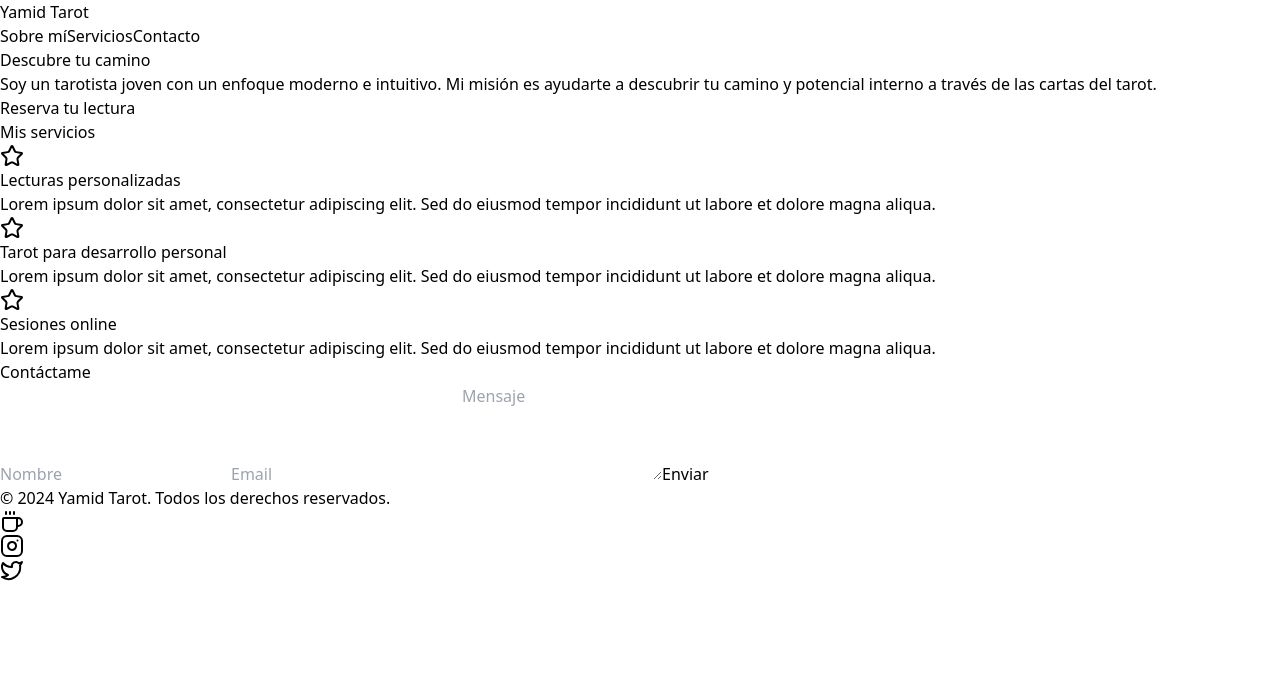
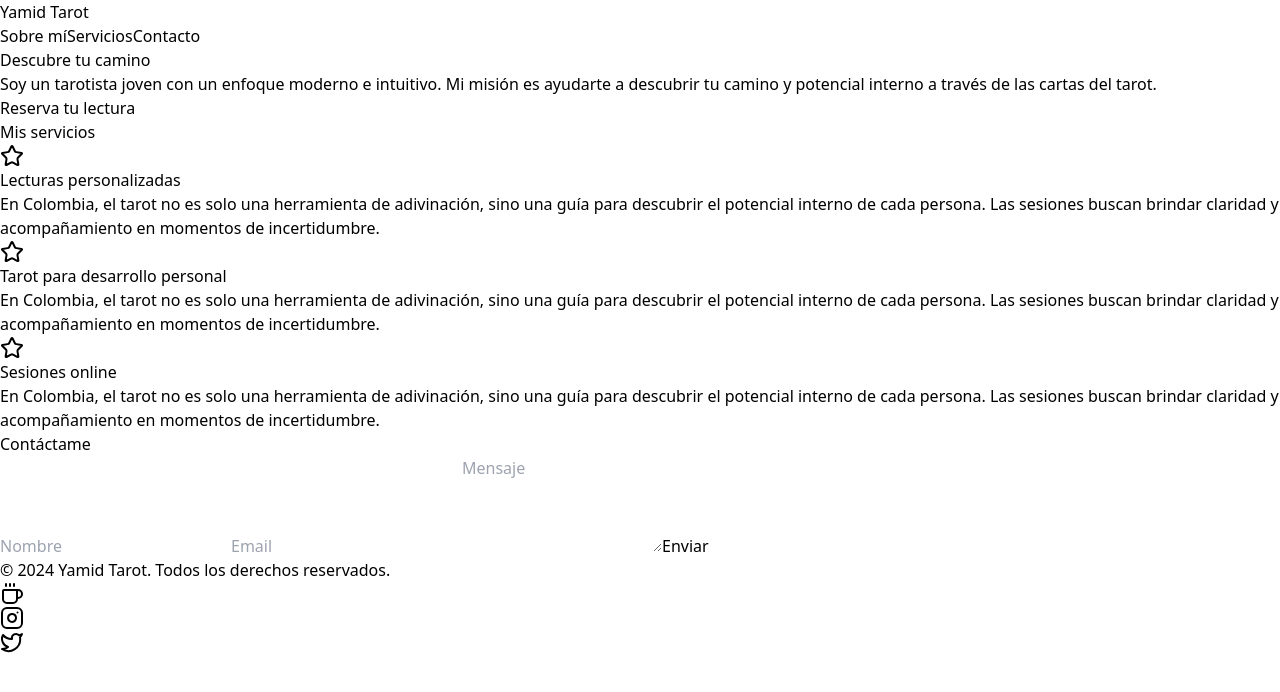
Before and after one commit to yamiddevofic/yamidstarot, a React (Vite) app: page / in a window 1280 px wide. Shown: the top 692 px of the page. Built offline with nearby package versions, Linux system fonts and the light colour scheme.

Commit message:
examples

```diff
--- a/src/App.tsx
+++ b/src/App.tsx
@@ -97,7 +97,7 @@ const App: React.FC = () => {
                 >
                   <Star className="h-8 w-8 text-yellow-400 mb-4" />
                   <h3 className="text-xl font-semibold mb-2">{specialty}</h3>
-                  <p>Lorem ipsum dolor sit amet, consectetur adipiscing elit. Sed do eiusmod tempor incididunt ut labore et dolore magna aliqua.</p>
+                  <p>En Colombia, el tarot no es solo una herramienta de adivinación, sino una guía para descubrir el potencial interno de cada persona. Las sesiones buscan brindar claridad y acompañamiento en momentos de incertidumbre.</p>
                 </motion.div>
               ))}
             </div>
```
